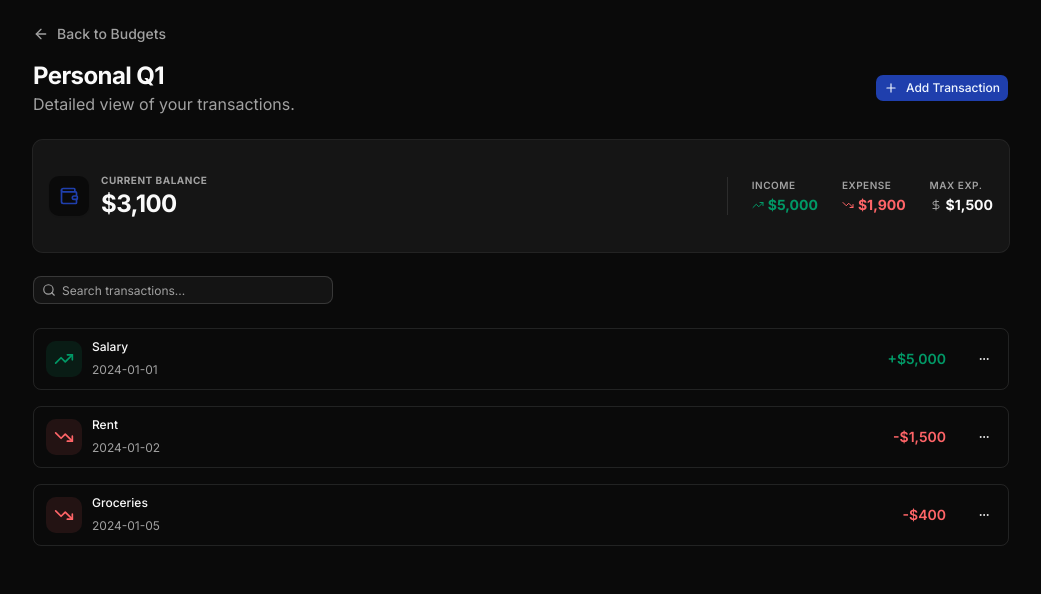
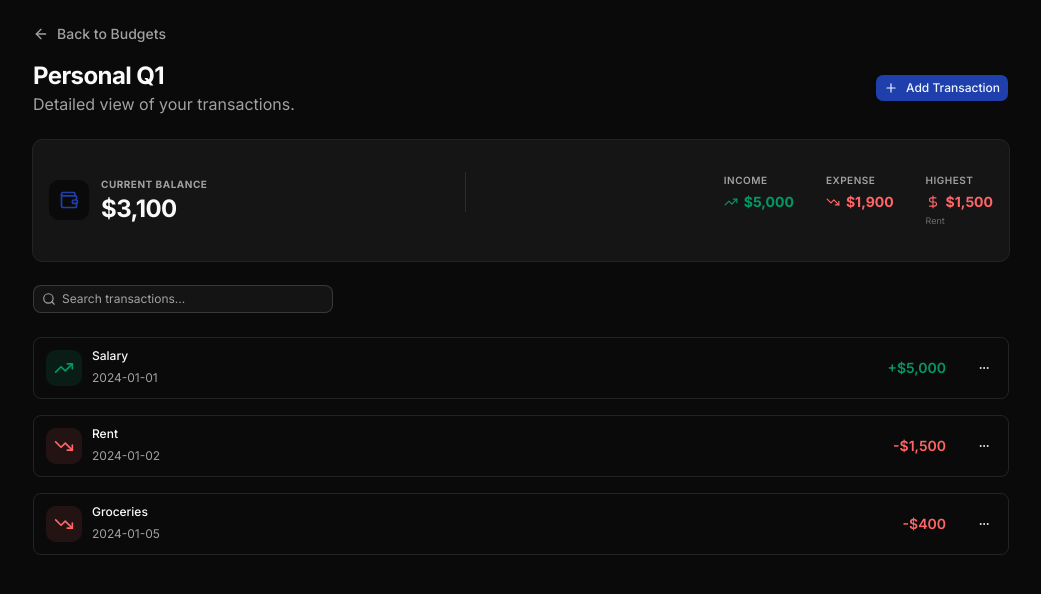
Before and after one commit to philldev/budget-app, a Next.js app: page /budgets/1 in a window 1280 px wide. Shown: the top 594 px of the page, without its empty margins (119-1160 px from the left). Built offline with nearby package versions, Linux system fonts and the light colour scheme.

Commit message:
refine budget summary with interactive highest expense stat

```diff
--- a/app/budgets/[id]/page.tsx
+++ b/app/budgets/[id]/page.tsx
@@ -49,13 +49,14 @@ import {
   SelectTrigger,
   SelectValue,
 } from "@/components/ui/select";
+import { Field, FieldGroup, FieldLabel } from "@/components/ui/field";
+import { Card, CardContent, CardHeader, CardTitle } from "@/components/ui/card";
 import {
-  Field,
-  FieldGroup,
-  FieldLabel,
-} from "@/components/ui/field";
-import { Card, CardContent, CardHeader, CardTitle } from "@/components/ui/card";
-import { InputGroup, InputGroupAddon, InputGroupInput } from "@/components/ui/input-group";
+  InputGroup,
+  InputGroupAddon,
+  InputGroupInput,
+} from "@/components/ui/input-group";
+import { Separator } from "@/components/ui/separator";
 import { cn } from "@/lib/utils";
 
 // Mock data
@@ -66,29 +67,58 @@ const MOCK_BUDGETS: Budget[] = [
 ];
 
 const MOCK_TRANSACTIONS: Transaction[] = [
-  { id: "t1", budgetId: "1", name: "Salary", amount: 5000, type: "income", date: "2024-01-01" },
-  { id: "t2", budgetId: "1", name: "Rent", amount: 1500, type: "expense", date: "2024-01-02" },
-  { id: "t3", budgetId: "1", name: "Groceries", amount: 400, type: "expense", date: "2024-01-05" },
+  {
+    id: "t1",
+    budgetId: "1",
+    name: "Salary",
+    amount: 5000,
+    type: "income",
+    date: "2024-01-01",
+  },
+  {
+    id: "t2",
+    budgetId: "1",
+    name: "Rent",
+    amount: 1500,
+    type: "expense",
+    date: "2024-01-02",
+  },
+  {
+    id: "t3",
+    budgetId: "1",
+    name: "Groceries",
+    amount: 400,
+    type: "expense",
+    date: "2024-01-05",
+  },
 ];
 
-export default function BudgetDetailPage({ params }: { params: Promise<{ id: string }> }) {
+export default function BudgetDetailPage({
+  params,
+}: {
+  params: Promise<{ id: string }>;
+}) {
   const resolvedParams = React.use(params);
   const budgetId = resolvedParams.id;
 
   const [budget] = React.useState<Budget | undefined>(
-    MOCK_BUDGETS.find((b) => b.id === budgetId)
+    MOCK_BUDGETS.find((b) => b.id === budgetId),
   );
 
   const [transactions, setTransactions] = React.useState<Transaction[]>(
-    MOCK_TRANSACTIONS.filter((t) => t.budgetId === budgetId)
+    MOCK_TRANSACTIONS.filter((t) => t.budgetId === budgetId),
   );
 
   const [searchQuery, setSearchQuery] = React.useState("");
   const [isDialogOpen, setIsDialogOpen] = React.useState(false);
-  const [editingTransaction, setEditingTransaction] = React.useState<Transaction | null>(null);
+  const [editingTransaction, setEditingTransaction] =
+    React.useState<Transaction | null>(null);
+  const [highlightedId, setHighlightedId] = React.useState<string | null>(null);
 
   // Form State
-  const [formData, setFormData] = React.useState<Omit<Transaction, "id" | "budgetId" | "date">>({
+  const [formData, setFormData] = React.useState<
+    Omit<Transaction, "id" | "budgetId" | "date">
+  >({
     name: "",
     amount: 0,
     type: "expense",
@@ -112,8 +142,8 @@ export default function BudgetDetailPage({ params }: { params: Promise<{ id: str
     if (editingTransaction) {
       setTransactions((prev) =>
         prev.map((t) =>
-          t.id === editingTransaction.id ? { ...t, ...formData } : t
-        )
+          t.id === editingTransaction.id ? { ...t, ...formData } : t,
+        ),
       );
     } else {
       setTransactions((prev) => [
@@ -145,7 +175,7 @@ export default function BudgetDetailPage({ params }: { params: Promise<{ id: str
   };
 
   const filteredTransactions = transactions.filter((t) =>
-    t.name.toLowerCase().includes(searchQuery.toLowerCase())
+    t.name.toLowerCase().includes(searchQuery.toLowerCase()),
   );
 
   // Summary Calculations
@@ -159,9 +189,21 @@ export default function BudgetDetailPage({ params }: { params: Promise<{ id: str
 
   const balance = totalIncome - totalExpense;
 
-  const highestExpense = transactions
+  const highestExpenseTransaction = transactions
     .filter((t) => t.type === "expense")
-    .reduce((max, t) => (t.amount > max ? t.amount : max), 0);
+    .reduce(
+      (max, t) => (t.amount > (max?.amount || 0) ? t : max),
+      null as Transaction | null,
+    );
+
+  const scrollToTransaction = (id: string) => {
+    const element = document.getElementById(`transaction-${id}`);
+    if (element) {
+      element.scrollIntoView({ behavior: "smooth", block: "center" });
+      setHighlightedId(id);
+      setTimeout(() => setHighlightedId(null), 2000);
+    }
+  };
 
   if (!budget) {
     return <div className="p-6">Budget not found.</div>;
@@ -172,13 +214,17 @@ export default function BudgetDetailPage({ params }: { params: Promise<{ id: str
       <div className="flex flex-col gap-4">
         <div className="flex items-center gap-2 text-muted-foreground hover:text-foreground transition-colors w-fit">
           <ArrowLeft className="h-4 w-4" />
-          <Link href="/budgets" className="text-sm font-medium">Back to Budgets</Link>
+          <Link href="/budgets" className="text-sm font-medium">
+            Back to Budgets
+          </Link>
         </div>
 
         <div className="flex flex-col gap-4 md:flex-row md:items-center md:justify-between">
           <div>
             <h1 className="text-2xl font-bold tracking-tight">{budget.name}</h1>
-            <p className="text-muted-foreground">Detailed view of your transactions.</p>
+            <p className="text-muted-foreground">
+              Detailed view of your transactions.
+            </p>
           </div>
           <div className="flex items-center gap-2">
             <Button onClick={() => setIsDialogOpen(true)} className="gap-2">
@@ -189,38 +235,71 @@ export default function BudgetDetailPage({ params }: { params: Promise<{ id: str
       </div>
 
       <Card className="bg-muted/40 border-none shadow-none">
-        <CardContent className="p-4 flex flex-col sm:flex-row sm:items-center justify-between gap-4">
+        <CardContent className="p-0 flex flex-col md:flex-row items-stretch">
+          <div className="p-4 flex flex-1 flex-col sm:flex-row sm:items-center justify-between gap-6">
             <div className="flex items-center gap-3">
               <div className="flex h-10 w-10 items-center justify-center rounded-lg bg-background shadow-xs">
                 <Wallet className="h-5 w-5 text-primary" />
               </div>
               <div>
-              <p className="text-[10px] uppercase tracking-wider font-bold text-muted-foreground">Current Balance</p>
-              <h2 className="text-2xl font-bold tracking-tight">${balance.toLocaleString()}</h2>
+                <p className="text-[10px] uppercase tracking-wider font-bold text-muted-foreground">
+                  Current Balance
+                </p>
+                <h2 className="text-2xl font-bold tracking-tight">
+                  ${balance.toLocaleString()}
+                </h2>
               </div>
             </div>
 
-          <div className="flex flex-wrap gap-x-6 gap-y-2 sm:border-l sm:pl-6">
+            <Separator
+              orientation="vertical"
+              className="h-10 hidden sm:block"
+            />
+
+            <div className="flex flex-wrap items-start gap-x-8 gap-y-2">
               <div>
-              <p className="text-[10px] uppercase tracking-wider font-semibold text-muted-foreground mb-0.5">Income</p>
-              <div className="flex items-center gap-1 text-emerald-600">
-                <TrendingUp className="h-3 w-3" />
-                <span className="text-sm font-bold">${totalIncome.toLocaleString()}</span>
+                <p className="text-[10px] uppercase tracking-wider font-semibold text-muted-foreground mb-1">
+                  Income
+                </p>
+                <div className="flex items-center gap-1.5 text-emerald-600">
+                  <TrendingUp className="h-3.5 w-3.5" />
+                  <span className="text-sm font-bold">
+                    ${totalIncome.toLocaleString()}
+                  </span>
                 </div>
               </div>
               <div>
-              <p className="text-[10px] uppercase tracking-wider font-semibold text-muted-foreground mb-0.5">Expense</p>
-              <div className="flex items-center gap-1 text-destructive">
-                <TrendingDown className="h-3 w-3" />
-                <span className="text-sm font-bold">${totalExpense.toLocaleString()}</span>
+                <p className="text-[10px] uppercase tracking-wider font-semibold text-muted-foreground mb-1">
+                  Expense
+                </p>
+                <div className="flex items-center gap-1.5 text-destructive">
+                  <TrendingDown className="h-3.5 w-3.5" />
+                  <span className="text-sm font-bold">
+                    ${totalExpense.toLocaleString()}
+                  </span>
                 </div>
               </div>
-            <div>
-              <p className="text-[10px] uppercase tracking-wider font-semibold text-muted-foreground mb-0.5">Max Exp.</p>
-              <div className="flex items-center gap-1">
-                <DollarSign className="h-3 w-3 text-muted-foreground" />
-                <span className="text-sm font-bold">${highestExpense.toLocaleString()}</span>
+              {highestExpenseTransaction && (
+                <button
+                  onClick={() =>
+                    scrollToTransaction(highestExpenseTransaction.id)
+                  }
+                  className="text-left group outline-none"
+                >
+                  <p className="text-[10px] uppercase tracking-wider font-semibold text-muted-foreground mb-1 transition-colors group-hover:text-foreground">
+                    Highest
+                  </p>
+                  <div className="flex items-center gap-1.5 text-destructive leading-none">
+                    <DollarSign className="h-3.5 w-3.5" />
+                    <span className="text-sm font-bold">
+                      ${highestExpenseTransaction.amount.toLocaleString()}
+                    </span>
                   </div>
+                  <p className="text-[9px] text-muted-foreground/60 truncate max-w-[100px] mt-0.5 transition-colors group-hover:text-muted-foreground">
+                    {highestExpenseTransaction.name}
+                  </p>
+                </button>
+              )}
             </div>
           </div>
         </CardContent>
@@ -246,12 +325,25 @@ export default function BudgetDetailPage({ params }: { params: Promise<{ id: str
       ) : (
         <ItemGroup>
           {filteredTransactions.map((transaction) => (
-            <Item key={transaction.id} variant="outline" className="justify-between">
+            <Item
+              key={transaction.id}
+              id={`transaction-${transaction.id}`}
+              variant="outline"
+              className={cn(
+                "justify-between transition-all duration-500",
+                highlightedId === transaction.id &&
+                  "bg-destructive/10 ring-2 ring-destructive/50 border-destructive/50",
+              )}
+            >
               <ItemMedia>
-                <div className={cn(
+                <div
+                  className={cn(
                     "flex h-9 w-9 items-center justify-center rounded-lg",
-                  transaction.type === "income" ? "bg-emerald-500/10" : "bg-destructive/10"
-                )}>
+                    transaction.type === "income"
+                      ? "bg-emerald-500/10"
+                      : "bg-destructive/10",
+                  )}
+                >
                   {transaction.type === "income" ? (
                     <TrendingUp className="h-5 w-5 text-emerald-600" />
                   ) : (
@@ -261,16 +353,19 @@ export default function BudgetDetailPage({ params }: { params: Promise<{ id: str
               </ItemMedia>
               <ItemContent>
                 <ItemTitle>{transaction.name}</ItemTitle>
-                <ItemDescription>
-                  {transaction.date}
-                </ItemDescription>
+                <ItemDescription>{transaction.date}</ItemDescription>
               </ItemContent>
               <div className="flex flex-col items-end mr-4">
-                <span className={cn(
+                <span
+                  className={cn(
                     "text-sm font-semibold",
-                  transaction.type === "income" ? "text-emerald-600" : "text-destructive"
-                )}>
-                  {transaction.type === "income" ? "+" : "-"}${transaction.amount.toLocaleString()}
+                    transaction.type === "income"
+                      ? "text-emerald-600"
+                      : "text-destructive",
+                  )}
+                >
+                  {transaction.type === "income" ? "+" : "-"}$
+                  {transaction.amount.toLocaleString()}
                 </span>
               </div>
               <ItemActions>
@@ -342,7 +437,10 @@ export default function BudgetDetailPage({ params }: { params: Promise<{ id: str
                     type="number"
                     value={formData.amount || ""}
                     onChange={(e) =>
-                      setFormData({ ...formData, amount: parseFloat(e.target.value) || 0 })
+                      setFormData({
+                        ...formData,
+                        amount: parseFloat(e.target.value) || 0,
+                      })
                     }
                     placeholder="0.00"
                     required
```
Lines whose indentation alone changed are shown as unchanged.
